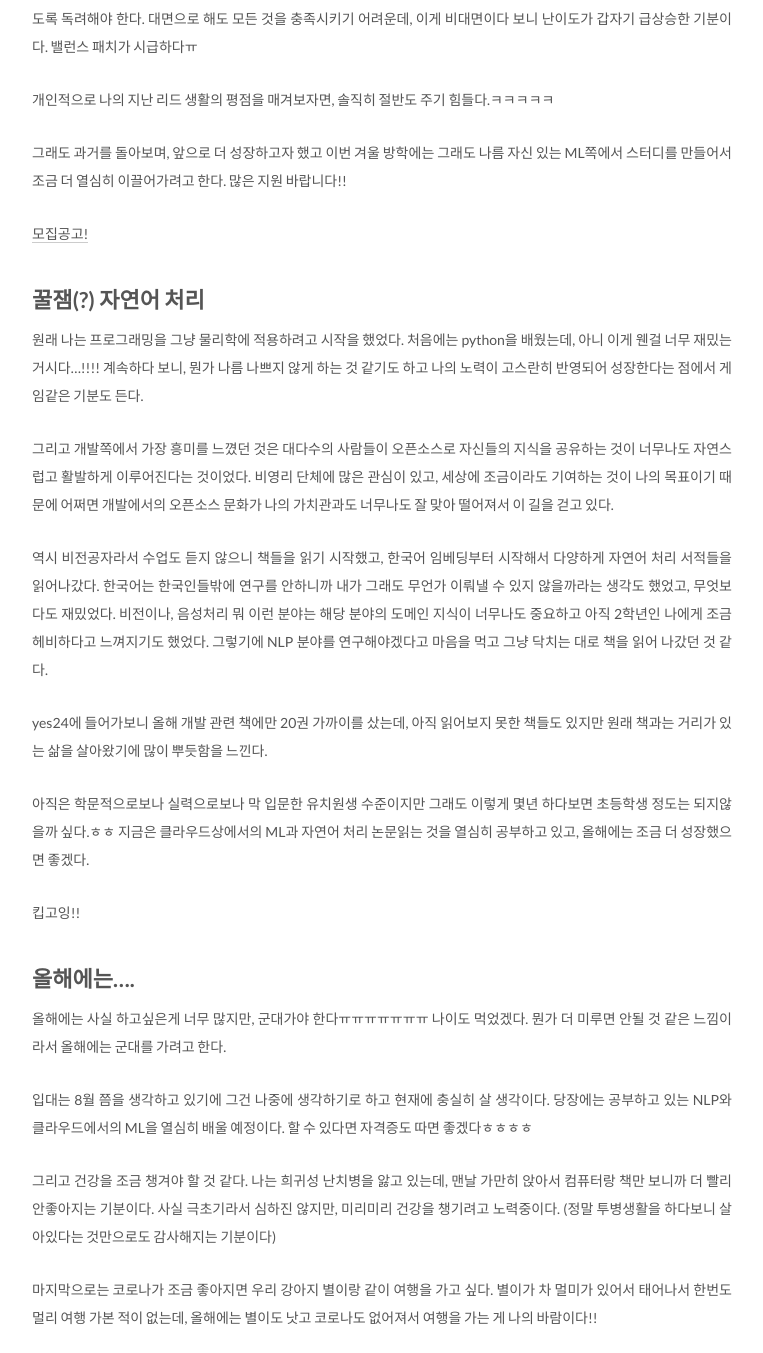
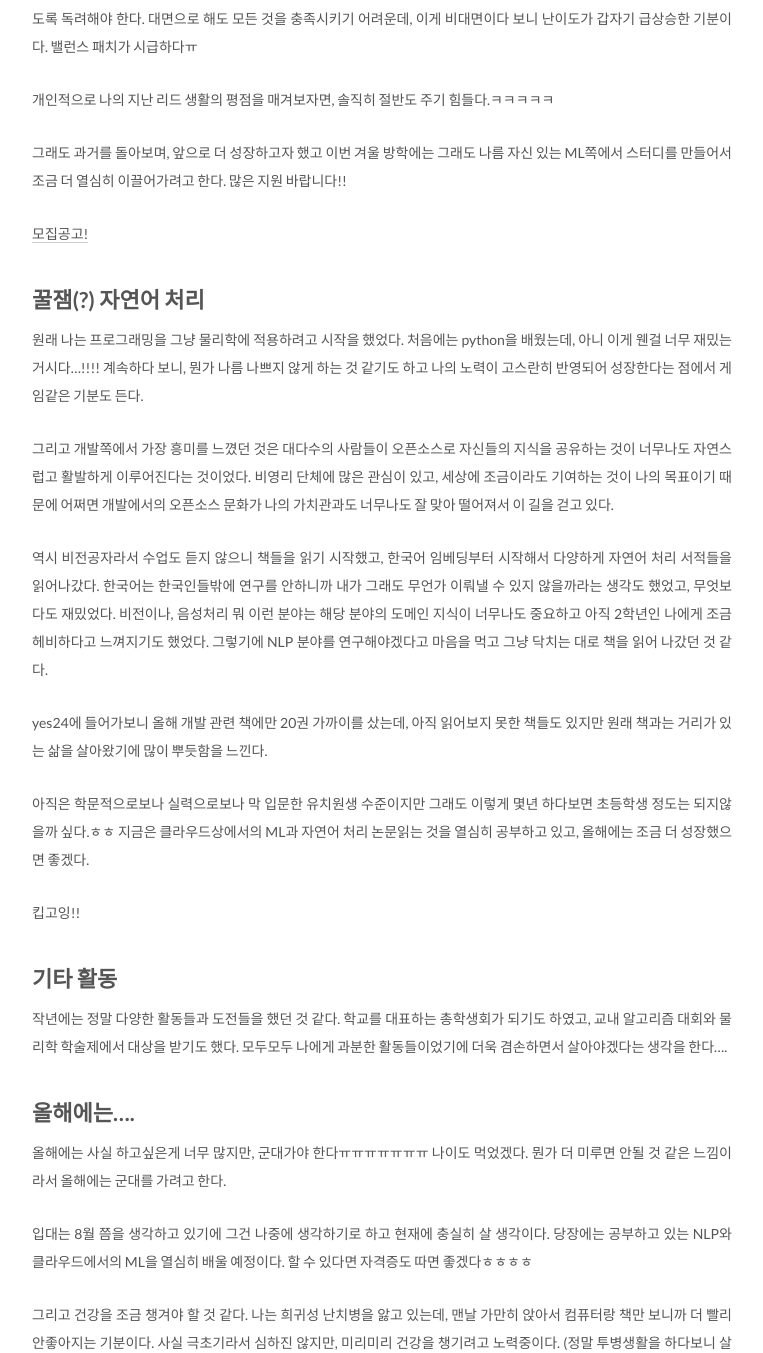
Before and after one commit to silverstar0727/silverstar0727.github.io, a Jekyll site: the page built from _posts/story/2021-01-03-2020회고.md, in a window 1280 px wide, cut to the strip 2313-3666 px from the top of the page. Shown: the whole strip, without its empty margins (258-1021 px from the left). Built offline with Jekyll 4.4.1, drawn with Linux system fonts in a browser that asks for light colours; comment, search, counter and statistics services are not loaded.

Commit message:
Update 2021-01-03-2020회고.md

```diff
--- a/_posts/story/2021-01-03-2020회고.md
+++ b/_posts/story/2021-01-03-2020회고.md
@@ -78,6 +78,11 @@ yes24에 들어가보니 올해 개발 관련 책에만 20권 가까이를 샀
 
 킵고잉!!
 
+## 기타 활동
+
+작년에는 정말 다양한 활동들과 도전들을 했던 것 같다. 학교를 대표하는 총학생회가 되기도 하였고, 교내 알고리즘 대회와 물리학 학술제에서 대상을 받기도 했다.
+모두모두 나에게 과분한 활동들이었기에 더욱 겸손하면서 살아야겠다는 생각을 한다....
+
 ## 올해에는....
 올해에는 사실 하고싶은게 너무 많지만, 군대가야 한다ㅠㅠㅠㅠㅠㅠㅠ 나이도 먹었겠다. 뭔가 더 미루면 안될 것 같은 느낌이라서 올해에는 군대를 가려고 한다.
 
```
